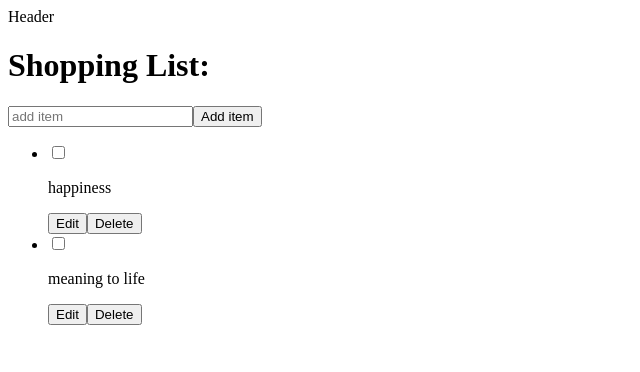
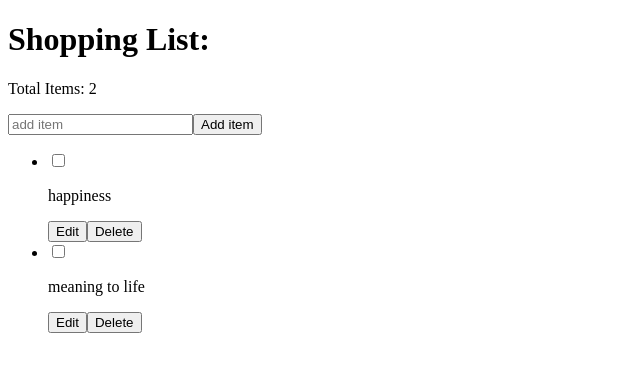
Before and after one commit to ari-harlem-caballero/Adv-React-Scratch-shopping-list-enhanced, a React app: page / in a window 1280 px wide. Shown: the top 372 px of the page, without its empty margins (0-640 px from the left). Built offline with nearby package versions, Linux system fonts and the light colour scheme.

Commit message:
created header, fixed AddItem

```diff
--- a/src/components/Layout/Header.jsx
+++ b/src/components/Layout/Header.jsx
@@ -1,8 +1,14 @@
 import React from 'react'
+import { useItems } from '../../context/ListProvider'
 
 export default function Header() {
+  const { totalItems } = useItems();
+
   return (
-    <div>Header</div>
+    <>
+      <h1>Shopping List:</h1>
+      <p>Total Items: {totalItems} </p>
+    </>
   )
   // total items
   // clear all items
--- a/src/context/ListProvider.jsx
+++ b/src/context/ListProvider.jsx
@@ -39,10 +39,8 @@ const ListContext = createContext();
 export const ListProvider = ({ children }) => {
   const [items, dispatch] = useReducer(listReducer, initialItems);
 
-  const handleAddItem = (e) => {
-    e.preventDefault();
-    dispatch({ type: 'ADD_ITEM', payload: { name: newItem } });
-    setNewItem('');
+  const handleAddItem = (item) => {
+    dispatch({ type: 'ADD_ITEM', payload: item });
   }
 
   const handleDeleteItem = (id) => {
@@ -53,9 +51,16 @@ export const ListProvider = ({ children }) => {
     dispatch({ type: 'UPDATE_ITEM', payload: { item } });
   }
 
+  const totalItems = items.length;
+
   return (
   <ListContext.Provider
-    value={{items, handleAddItem, handleDeleteItem, handleUpdateItem}} >
+    value={{
+      items,
+      handleAddItem,
+      handleDeleteItem,
+      handleUpdateItem,
+      totalItems}} >
       {children}
   </ListContext.Provider>
   )
@@ -65,7 +70,7 @@ export const useItems = () => {
   const context = useContext(ListContext);
 
   if (context === undefined)
-    throw new Error('useTodos must be called from within a TodoProvider');
+    throw new Error('useItems must be called from within a TodoProvider');
 
   return context;
 }
--- a/src/views/ShoppingList.jsx
+++ b/src/views/ShoppingList.jsx
@@ -9,13 +9,12 @@ export default function ShoppingList() {
 
   function handleSubmit(e) {
     e.preventDefault();
-    handleAddItem(newItem);
+    handleAddItem({ name: newItem });
     setNewItem('');
   }
 
   return (
     <>
-      <h1>Shopping List:</h1>
       <form onSubmit={handleSubmit}>
         <input
           type='text'
```
